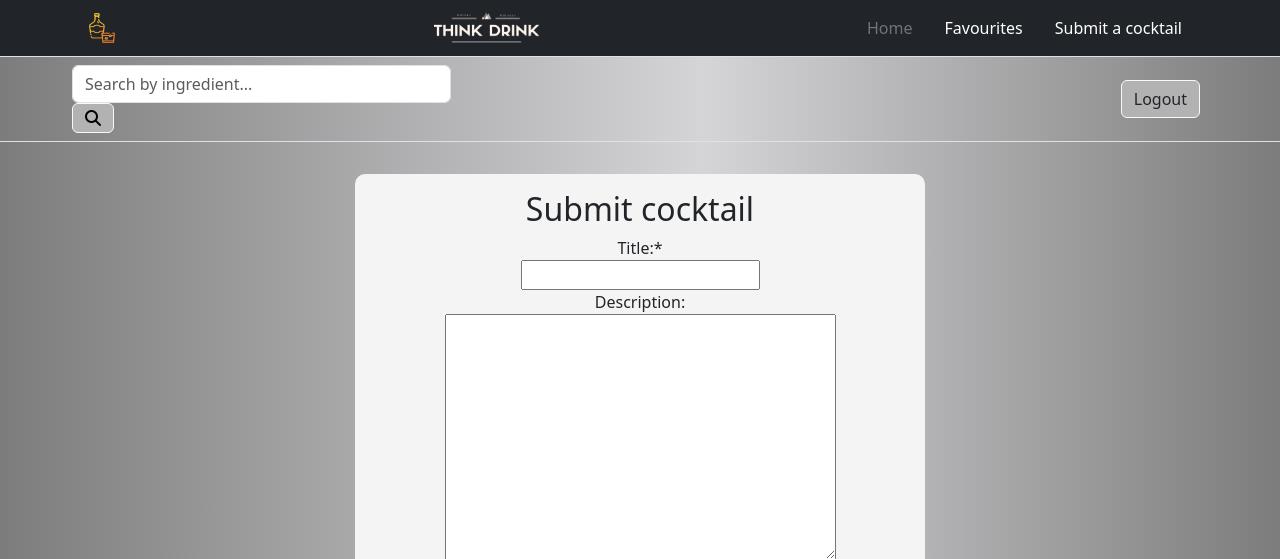
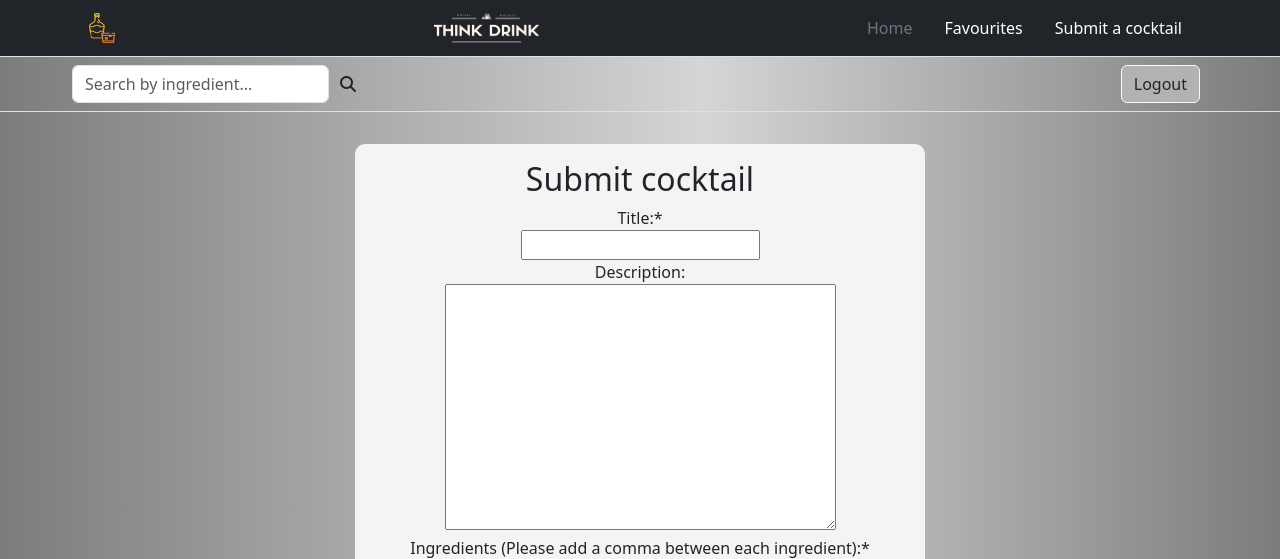
Before and after one commit to caketaster/I-Think-Therefore-I-Drink, a Django app: page /submitcocktail/ in a window 1280 px wide. Shown: the top 559 px of the page. Run offline with Django 3.2, Linux system fonts and the light colour scheme; the visitor is signed in with stand-in values (Sample User, id 1); some libraries are stand-ins or nearby versions.

Commit message:
Change and fix search bar

```diff
--- a/recipe/views.py
+++ b/recipe/views.py
@@ -66,7 +66,7 @@ def CreatePost(request):
             recipe.ingredients = field_form.cleaned_data['ingredients']
             recipe.instructions = field_form.cleaned_data['instructions']
             recipe.author = User.objects.get(id = request.user.id)
-            recipe.steps = len(recipe.instructions.split(','))
+            # recipe.steps = len(recipe.instructions.split(','))
             recipe.save()
             messages.add_message(request, messages.INFO, 'Cocktail submitted to the Admin for approval')
             return redirect('home')
@@ -145,8 +145,7 @@ def UpdatePost(request, slug):
         description = request.POST['description']
         ingredients = request.POST['ingredients']
         instructions = request.POST['instructions']
-        steps = len(instructions.split(','))
-        Post.objects.update_or_create(slug=slug, defaults={'description': description, 'ingredients': ingredients, 'instructions': instructions, 'steps': steps})
+        Post.objects.update_or_create(slug=slug, defaults={'description': description, 'ingredients': ingredients, 'instructions': instructions})
         messages.add_message(request, messages.INFO, 'Update successfully completed')
         return redirect('home')
 
--- a/static/css/style_drink.css
+++ b/static/css/style_drink.css
@@ -104,6 +104,10 @@ a {
     border-color: rgb(62, 255, 120);
 }
 
+#search-addon {
+    background: none;
+}
+
 
 /* Card styling */
 #whiskey {
--- a/templates/base.html
+++ b/templates/base.html
@@ -62,22 +62,23 @@
             </div>
             <div class="row">
                 <div class="px-3 py-2 border-bottom mb-3">
-                    <div class="d-flex flex-row align-items-center px-5 mx-2">
+                    <div class="d-flex flex-column flex-md-row align-items-center px-5 mx-2">
                         <!-- search bar -->
-                        <div class="col-sm-10 col-md-6 col-lg-4 ">
-                            <div class="search me-auto d-none d-md-block input-group">
+                        <div class="my-3 my-md-0">
+
                             <form method="POST" action="{% url 'search' %}" role="search">
                                 {% csrf_token %}
-                                    <div class="form-outline">
+                                <div class="rounded input-group">
+                                    <input type="search" name="searchstring" id="form1" class="form-control rounded"
+                                           placeholder="Search by ingredient..." aria-label="Search" aria-describedby="search-addon"/>
 
-                                        <input type="search" name="searchstring" id="form1" class="form-control"
-                                            placeholder="Search by ingredient..." aria-label="Search">
+                                    <span id="search-addon" class="input-group-text border-0">
+                                        <i class="fas fa-search"></i>
+                                    </span>
 
                                 </div>
-                                    <button type="submit" class="btn btn-light fas fa-search"></button>
 
                             </form>
-                            </div>
                         </div>
 
                         <!-- login/logout/signup buttons -->
@@ -88,11 +89,9 @@
                             {% else %}
                                 <a href="{% url 'account_login' %}" type="button" class="btn btn-light text-dark me-2"
                                    role="button">Login</a>
-                            <a href="{% url 'account_signup' %}" type="button" class="btn btn-light text-nowrap"
+                                <a href="{% url 'account_signup' %}" type="button" class="btn btn-dark text-nowrap"
                                    role="button">Sign-up</a>
                             {% endif %}
-                            <!-- if user.is_superuser - admin tools button -->
-
 
                         </div>
                     </div>
```
Lines whose indentation alone changed are shown as unchanged.
